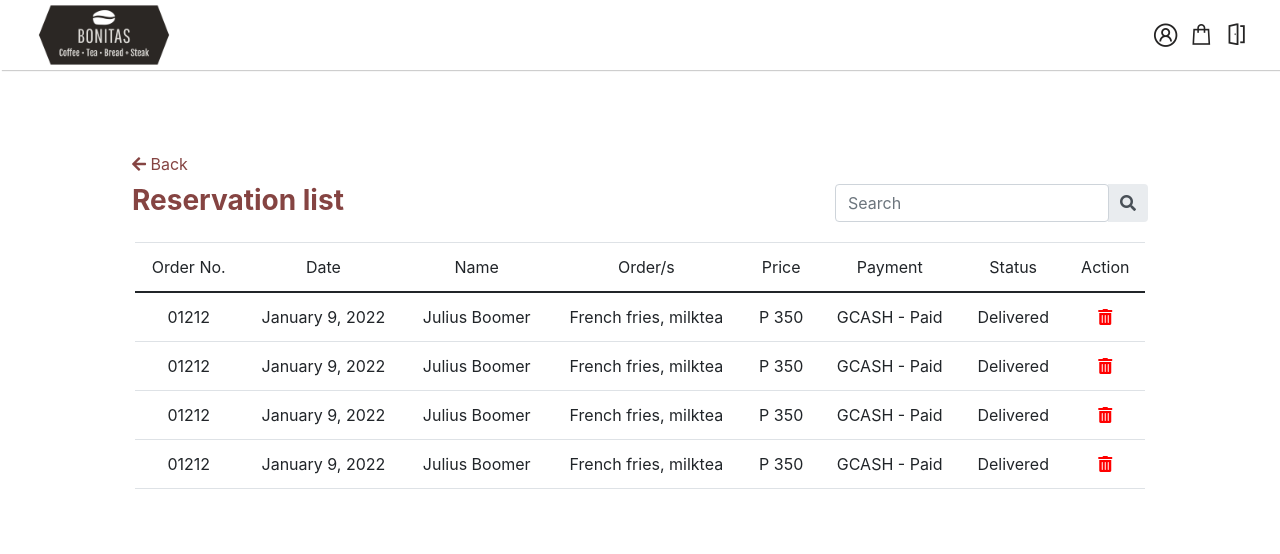
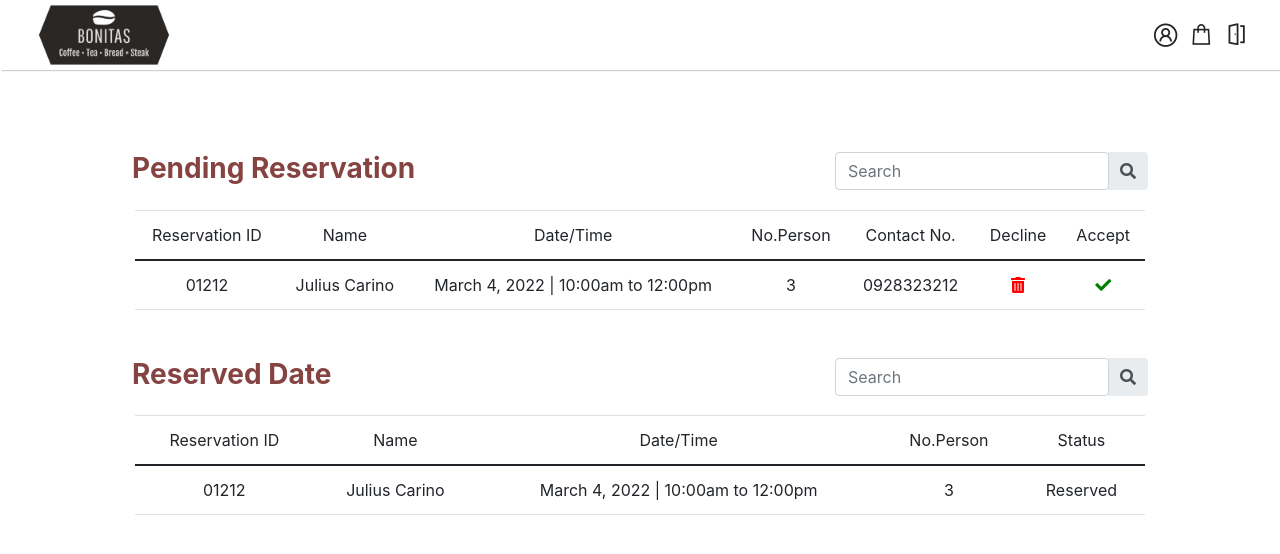
Before and after one commit to okwayusway/bonitas, a PHP site: page /admin/reservation_list.html in a window 1280 px wide. Shown: the top 554 px of the page. Run offline with PHP 8.4, Linux system fonts and the light colour scheme; some libraries are stand-ins or nearby versions.

Commit message:
ordering

```diff
--- a/admin/admin_profile.html
+++ b/admin/admin_profile.html
@@ -18,7 +18,7 @@
     <!--Navbar-->
   <nav class="navigation-bar">
       <div class="navigation-logo">
-          <img class="logo" src="/Images/bonitaslogo.png" alt="">
+          <img class="logo" src="./Images/bonitaslogo.png" alt="">
       </div>
       <div class="user_avatar">
         <i class="las la-user-circle" id="avatar"></i>
@@ -47,7 +47,7 @@
 
   <div class="navigation-menu">
     <i class="las la-times" id="close-menu"></i>
-    <div class="additional-img"><img src="/Images/Untitled-1.png" alt=""></div>
+    <div class="additional-img"><img src="./Images/Untitled-1.png" alt=""></div>
     <div class="list">
       <ul class="navigation-list">
         <li class="navigation-item"><a href="/index.html" class="navItem-list">Home</a></li>
--- a/admin/reservation_list.html
+++ b/admin/reservation_list.html
@@ -22,7 +22,7 @@
 <body>
   <nav class="navigation-bar">
     <div class="navigation-logo">
-        <img class="logo" src="/Images/bonitaslogo.png" alt="">
+        <img class="logo" src="./Images/bonitaslogo.png" alt="">
     </div>
     <div class="user_avatar">
       <i class="las la-user-circle" id="avatar"></i>
@@ -37,23 +37,19 @@
 <div class="user_hover">
   <div class="hover_list">
     <ul class="hover_content">
-      <li class="list_item"><a href="admin_panel.html" class="link_hover"><i class="las la-columns icon_link"></i>Dashboard</a>
-      <li class="list_item"><a href="orders.html" class="link_hover"><i class="las la-shopping-cart icon_link"></i>Orders</a>
-      <li class="list_item"><a href="AddFood.html" class="link_hover"><i class="las la-utensils icon_link"></i>Foods</a>
-      <li class="list_item"><a href="reservation_list.html" class="link_hover"><i class="las la-clipboard-check icon_link"></i>Reservation</li></a>
-      <li class="list_item"><a href="admin_profile.html" class="link_hover"><i class="las la-user-circle icon_link" id="profile"></i>Admin Profile</a>
+      <li class="list_item"><a href="./admin_panel.html" class="link_hover"><i class="las la-columns icon_link"></i>Dashboard</a>
+      <li class="list_item"><a href="./orders.html" class="link_hover"><i class="las la-shopping-cart icon_link"></i>Orders</a>
+      <li class="list_item"><a href="./adminfoods.html" class="link_hover"><i class="las la-utensils icon_link"></i>Foods</a>
+      <li class="list_item"><a href="./reservation_list.html" class="link_hover"><i class="las la-clipboard-check icon_link"></i>Reservation</li></a>
     </ul>
   </div>
 </div>
 
     <div class="container tMore">
       <div class="row">
-        <div class="backBtn d-flex justify-content-start align-items-center mb-2">
-            <a href="admin.html"><i class="fas fa-arrow-left"></i> Back</a>
-        </div>
         <div class="title-des d-flex justify-content-between mb-3">
           <div class="tName">
-            <h3 class="fw-bold">Reservation list</h3>
+            <h3 class="fw-bold">Pending Reservation</h3>
           </div>
           <div class="searchBar">
             <div class="input-group rounded">
@@ -67,55 +63,62 @@
         <div class="col-lg-12 table-responsive">
           <table class=" table">
             <thead>
-              <td class="text-center">Order No.</td>
-              <td class="text-center">Date</td>
+              <td class="text-center">Reservation ID</td>
               <td class="text-center">Name</td>
-              <td class="text-center">Order/s</td>
-              <td class="text-center">Price</td>
-              <td class="text-center">Payment</td>
-              <td class="text-center">Status</td>
-              <td class="text-center">Action</td>
+              <td class="text-center">Date/Time</td>
+              <td class="text-center">No.Person</td>
+              <td class="text-center">Contact No.</td>
+              <td class="text-center">Decline</td>
+              <td class="text-center">Accept</td>
             </thead>
             <tbody>
               <tr>
                 <td class="text-center">01212</td>
-                <td class="text-center">January 9, 2022</td>
-                <td class="text-center">Julius Boomer</td>
-                <td class="text-center">French fries, milktea</td>
-                <td class="text-center">P 350</td>
-                <td class="text-center">GCASH - Paid</td>
-                <td class="text-center">Delivered</td>
+                <td class="text-center">Julius Carino</td>
+                <td class="text-center">March 4, 2022 | 10:00am to 12:00pm</td>
+                <td class="text-center">3</td>
+                <td class="text-center">0928323212</td>
                 <td class="text-center" style="cursor: pointer; color: red;"><i class="fas fa-trash-alt" alt="tooltip" title="Delete"></i></td>
+                <td class="text-center" style="cursor: pointer; color: green;"><i class="fas fa-check" alt="tooltip" title="Accept"></i></td>
               </tr>
+            </tbody>
+          </table>
+        </div>
+      </div>
+    </div>
+  </div>
+
+    <div class="container tMore">
+      <div class="row">
+        <div class="title-des d-flex justify-content-between mb-3">
+          <div class="tName">
+            <h3 class="fw-bold">Reserved Date</h3>
+          </div>
+          <div class="searchBar">
+            <div class="input-group rounded">
+                <input type="search" class="form-control rounded" placeholder="Search" aria-label="Search" aria-describedby="search-addon" />
+                <span class="input-group-text border-0" id="search-addon">
+                  <i class="fas fa-search"></i>
+                </span>
+              </div>
+          </div>
+        </div>
+        <div class="col-lg-12 table-responsive">
+          <table class=" table">
+            <thead>
+              <td class="text-center">Reservation ID</td>
+              <td class="text-center">Name</td>
+              <td class="text-center">Date/Time</td>
+              <td class="text-center">No.Person</td>
+              <td class="text-center">Status</td>
+            </thead>
+            <tbody>
               <tr>
                 <td class="text-center">01212</td>
-                <td class="text-center">January 9, 2022</td>
-                <td class="text-center">Julius Boomer</td>
-                <td class="text-center">French fries, milktea</td>
-                <td class="text-center">P 350</td>
-                <td class="text-center">GCASH - Paid</td>
-                <td class="text-center">Delivered</td>
-                <td class="text-center" style="cursor: pointer; color: red;"><i class="fas fa-trash-alt" alt="tooltip" title="Delete"></i></td>
-              </tr>
-              <tr>
-                <td class="text-center">01212</td>
-                <td class="text-center">January 9, 2022</td>
-                <td class="text-center">Julius Boomer</td>
-                <td class="text-center">French fries, milktea</td>
-                <td class="text-center">P 350</td>
-                <td class="text-center">GCASH - Paid</td>
-                <td class="text-center">Delivered</td>
-                <td class="text-center" style="cursor: pointer; color: red;"><i class="fas fa-trash-alt" alt="tooltip" title="Delete"></i></td>
-              </tr>
-              <tr>
-                <td class="text-center">01212</td>
-                <td class="text-center">January 9, 2022</td>
-                <td class="text-center">Julius Boomer</td>
-                <td class="text-center">French fries, milktea</td>
-                <td class="text-center">P 350</td>
-                <td class="text-center">GCASH - Paid</td>
-                <td class="text-center">Delivered</td>
-                <td class="text-center" style="cursor: pointer; color: red;"><i class="fas fa-trash-alt" alt="tooltip" title="Delete"></i></td>
+                <td class="text-center">Julius Carino</td>
+                <td class="text-center">March 4, 2022 | 10:00am to 12:00pm</td>
+                <td class="text-center">3</td>
+                <td class="text-center">Reserved</td>
               </tr>
             </tbody>
           </table>
--- a/css/user.css
+++ b/css/user.css
@@ -104,7 +104,7 @@ nav{
 
 #avatar{
     position: fixed;
-    right: 100px;
+    right: 5%;
     top: 22px; cursor: pointer;
     font-size: 1.8rem; color: rgb(37, 36, 36);
 }
--- a/index.php
+++ b/index.php
@@ -50,7 +50,7 @@
   <div class="user_hover">
     <div class="hover_list">
       <ul class="hover_content">
-        <li class="list_item"><a href="/user.html" class="link_hover"><i class="las la-user-circle icon_link" id="profile"></i>My Profile</a>
+        <li class="list_item"><a href="./user.php" class="link_hover"><i class="las la-user-circle icon_link" id="profile"></i>My Profile</a>
         <li class="list_item"><a href="" class="link_hover"><i class="las la-shopping-bag icon_link"></i>My Orders</a>
         <li class="list_item"><a href="./php/logout.php" target="_self" class="link_hover"><i class="las la-door-open icon_link"></i>Logout</li></a>
       </ul>
--- a/menu.php
+++ b/menu.php
@@ -61,7 +61,7 @@
         </div>
         <div class="total-container">
             <div>
-                <button class="checkout-btn" type="button" onclick="window.location.href='/checkout.html'">Proceed to Checkout</button>
+                <button class="checkout-btn" type="button" onclick="window.location.href='./checkout.php'">Proceed to Checkout</button>
             </div>
             <div class="row-sub">
                 <div class="col-left sub">
@@ -92,7 +92,7 @@
     <div class="user_hover">
       <div class="hover_list">
         <ul class="hover_content">
-          <li class="list_item"><a href="/user.html" class="link_hover"><i class="las la-user-circle icon_link" id="profile"></i>My Profile</a>
+          <li class="list_item"><a href="./user.php" class="link_hover"><i class="las la-user-circle icon_link" id="profile"></i>My Profile</a>
           <li class="list_item"><a href="" class="link_hover"><i class="las la-shopping-bag icon_link"></i>My Orders</a>
           <li class="list_item"><a href="./php/logout.php" class="link_hover"><i class="las la-door-open icon_link"></i>Logout</li></a>
         </ul>
@@ -124,7 +124,7 @@
 
     <!-- Menu List -->
     <div class="start-heading">
-        <p class="text-center">Lorem ipsum dolor sit amet consectetur adipisicing elit. Accusantium corrupti ullam sequi, reprehenderit harum at dignissimos ut neque culpa ipsum cumque iusto libero consequatur incidunt, quae, alias illum deleniti enim.</p><br>
+        <p class="text-center">“Then Jesus said, ‘I am the bread of life. Whoever comes to me will never go hungry, and whoever believes in me will never be thirsty.'”<br>Sam Smith 9:39</p><br>
         <p class="text-center">Opening hours: Monday-Saturday 9:00 AM to 8:00 PM<br> Sunday: 11:00 AM to 6:00 PM</p>
     </div>
 
--- a/reservation.php
+++ b/reservation.php
@@ -44,7 +44,7 @@
 <div class="user_hover">
   <div class="hover_list">
     <ul class="hover_content">
-      <li class="list_item"><a href="user.html" class="link_hover"><i class="las la-user-circle icon_link" id="profile"></i>My Profile</a>
+      <li class="list_item"><a href="./user.php" class="link_hover"><i class="las la-user-circle icon_link" id="profile"></i>My Profile</a>
       <li class="list_item"><a href="" class="link_hover"><i class="las la-shopping-bag icon_link"></i>My Orders</a>
       <li class="list_item"><a href="./php/logout.php" class="link_hover"><i class="las la-door-open icon_link"></i>Logout</li></a>
     </ul>
```
Also changed, not shown: admin/admin_panel.html (+8 -9 lines), admin/adminfoods.html (+10 -0 lines), admin/css/AddFood.css (+3 -4 lines), admin/orders.html (+4 -5 lines), checkout.php (added, +194 -0 lines), css/checkout.css (+20 -5 lines), register.php (+2 -11 lines), user.php (+8 -24 lines), Images/carbonara-1646311769.jpg (added). Lines whose indentation alone changed are shown as unchanged.
